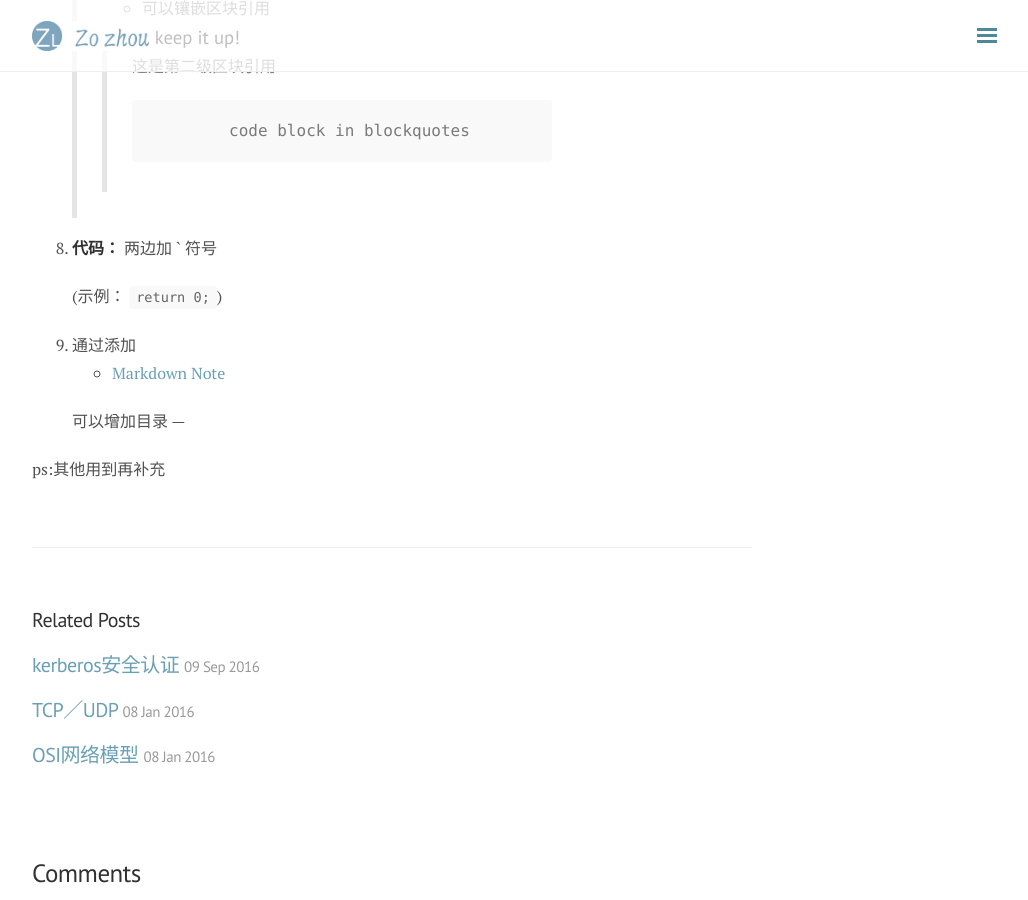
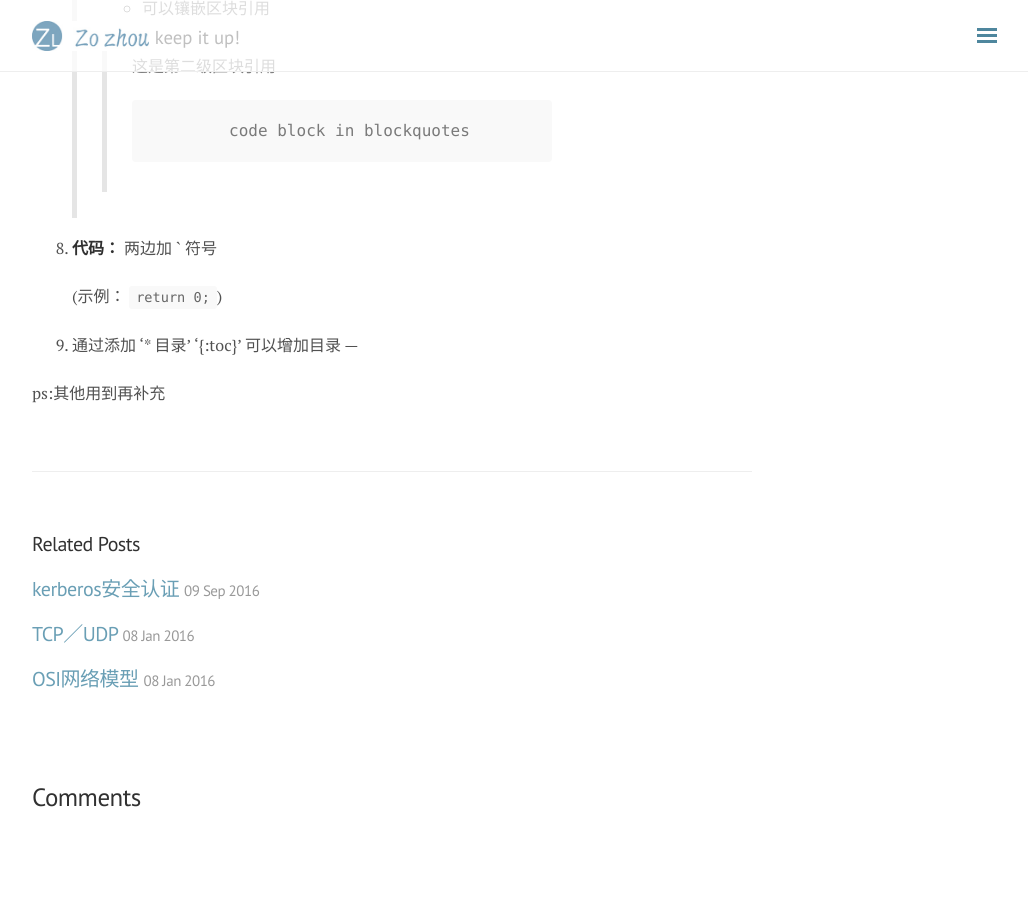
Before and after one commit to zsc1993916/zsc1993916.github.io, a Jekyll site: the page built from _posts/2015-12-2-markdown-note.md, in a window 1280 px wide and 900 px high, scrolled down 930 px. Shown: the whole window, without its empty margins (248-1276 px from the left). Built offline with Jekyll 4.4.1, drawn with Linux system fonts in a browser that asks for light colours; nearby versions of some CDN libraries; comment, search, counter and statistics services are not loaded; after the commit the page ends 1754 px from its top, so only the background shows below that.

Commit message:
Update 2015-12-2-markdown-note.md

```diff
--- a/_posts/2015-12-2-markdown-note.md
+++ b/_posts/2015-12-2-markdown-note.md
@@ -42,8 +42,8 @@ tags: markdown
 	(示例： `return 0;`)
 
 8. 通过添加
-	* 目录
-	{:toc}
+	‘* 目录’
+	‘{:toc}’
 	可以增加目录
 ---
 
```
